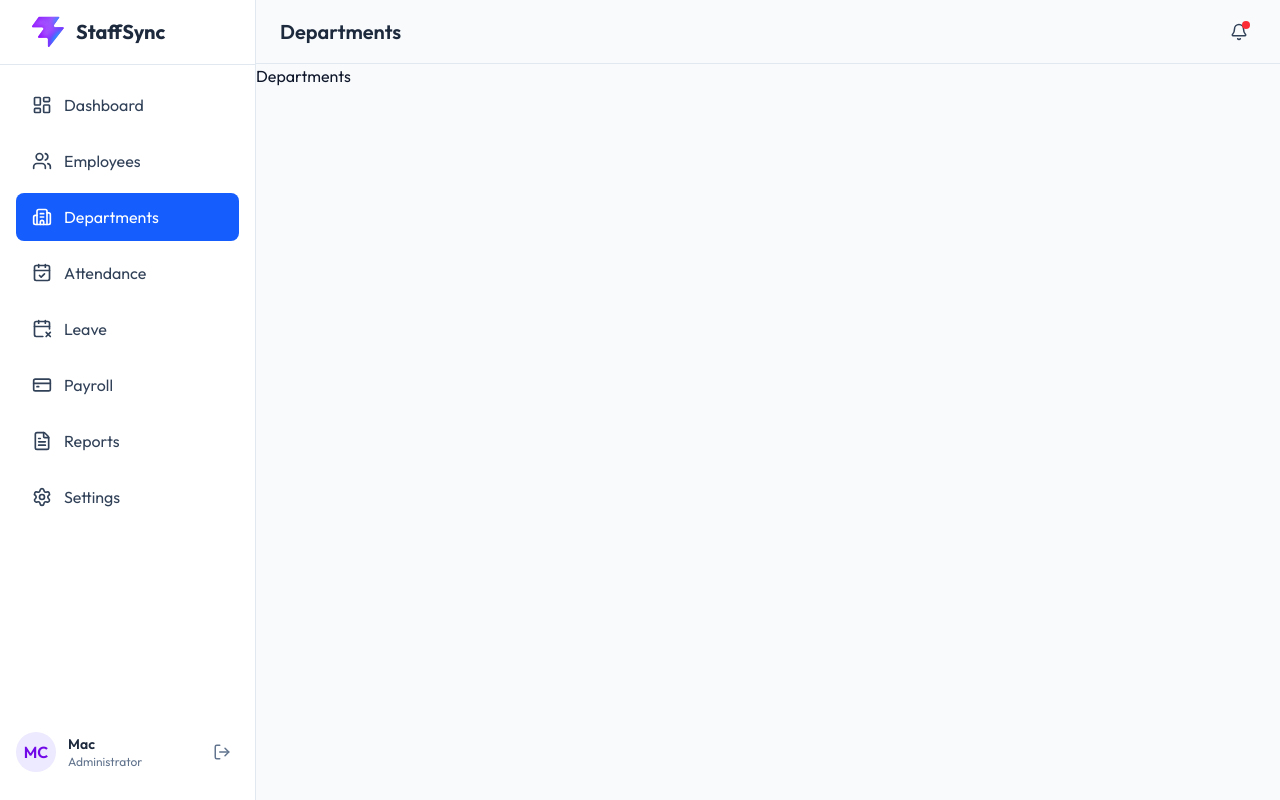
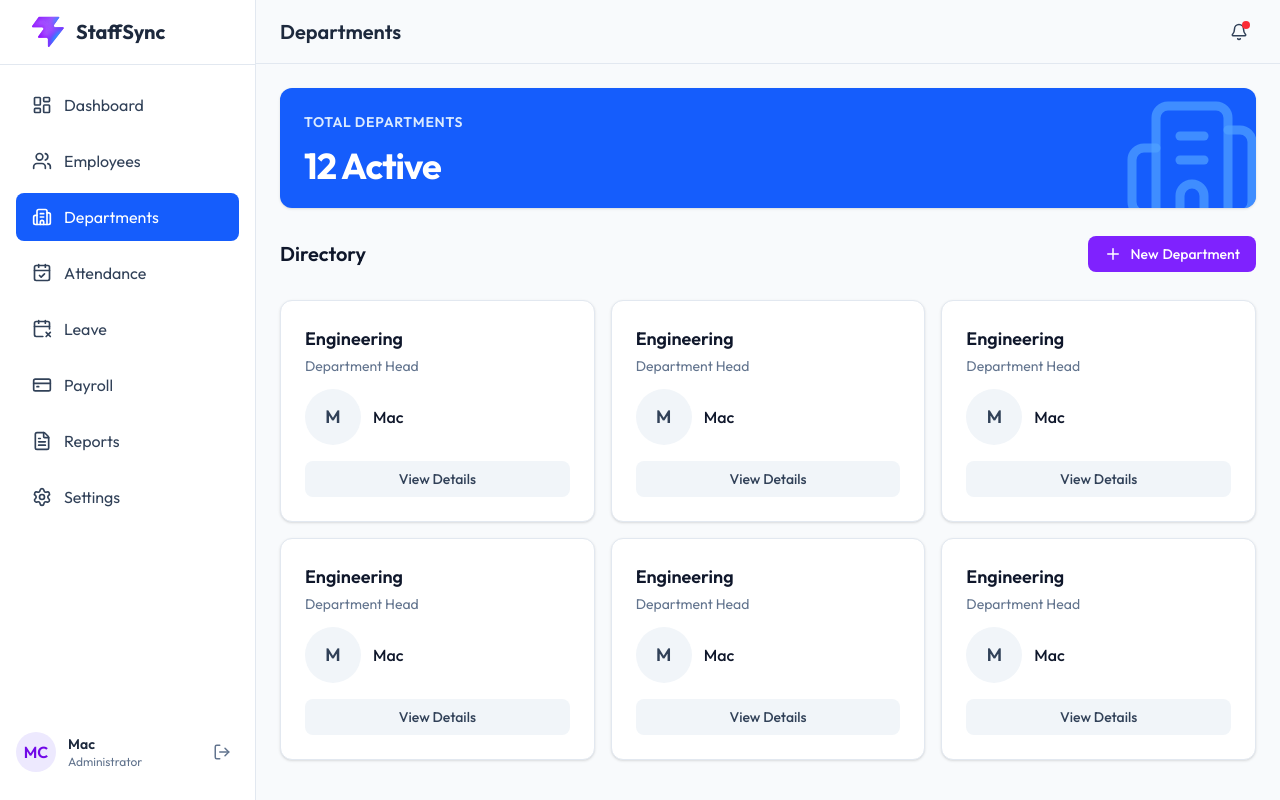
Before and after one commit to Firoz-mac/StaffSync, a React (Vite) app in the folder client/: page /departments in a window 1280 px wide. Built offline with nearby package versions, Linux system fonts and the light colour scheme.

Commit message:
feat: implement department directory UI and reusable department cards

```diff
--- /dev/null
+++ b/client/src/components/department/DepartmentCard/DepartmentCard.jsx
@@ -0,0 +1,37 @@
+import React from 'react'
+import Card from '../../Card'
+import Avatar from '../../Avatar'
+import Button from '../../Button'
+
+const DepartmentCard = () => {
+  return (
+    <Card className='p-6 cursor-pointer'>
+
+      <h3 className='text-lg font-semibold text-slate-900 dark:text-slate-100'>
+        Engineering
+      </h3>
+
+      <div>
+        <span className='text-sm text-slate-500 dark:text-slate-400'>Department Head</span>
+
+        <div className='mt-3 flex items-center gap-3'>
+
+          <Avatar
+            name='mac'
+            size='w-10 h-10'
+          />
+
+          <p className='min-w-0 wrap-break-word text-md font-medium text-slate-900 dark:text-slate-100'>
+            Mac
+          </p>
+
+        </div>
+      </div>
+
+      <Button variant='secondary' className='w-full mt-4'>View Details</Button>
+
+    </Card>
+  )
+}
+
+export default DepartmentCard
--- /dev/null
+++ b/client/src/components/department/DepartmentContent.jsx
@@ -0,0 +1,17 @@
+import React from 'react'
+import DepartmentCard from './DepartmentCard/DepartmentCard'
+
+const DepartmentContent = () => {
+  return (
+    <div className='grid grid-cols-1 lg:grid-cols-3 gap-4'>
+        <DepartmentCard/>
+        <DepartmentCard/>
+        <DepartmentCard/>
+        <DepartmentCard/>
+        <DepartmentCard/>
+        <DepartmentCard/>
+    </div>
+  )
+}
+
+export default DepartmentContent
--- /dev/null
+++ b/client/src/components/department/DepartmentHeader.jsx
@@ -0,0 +1,24 @@
+import React from 'react'
+import { Plus } from 'lucide-react';
+import Button from '../Button'
+
+const DepartmentHeader = () => {
+  return (
+    <div className='flex justify-between items-center py-3'>
+        <h6 className='text-xl font-semibold text-slate-900 dark:text-slate-100'>Directory</h6>
+        <Button
+            className='flex items-center gap-2'
+        >
+            <Plus size={18}/>
+
+            <span className='flex gap-1'>
+                New
+                <span className='hidden lg:block'>Department</span>
+            </span>
+
+        </Button>
+    </div>
+  )
+}
+
+export default DepartmentHeader
--- /dev/null
+++ b/client/src/components/department/TotalDepartments.jsx
@@ -0,0 +1,34 @@
+import React from 'react'
+import { Building2 } from 'lucide-react'
+import Card from '../Card'
+
+const TotalDepartments = () => {
+  return (
+    <Card
+        className='relative overflow-hidden p-6
+        bg-blue-600 dark:border-blue-700 border-blue-600 dark:bg-blue-950'
+        withDefaultBackground={false}
+        withDefaultBorder={false}
+    >
+        <div className='relative z-10'>
+
+            <p className='text-sm font-semibold uppercase tracking-wider text-blue-100'>Total Departments</p>
+
+            <div className='mt-4 flex items-end gap-3 text-white'>
+                <h2 className='text-4xl font-bold leading-none tracking-tight'>
+                    12 Active
+                </h2>
+            </div>
+
+        </div>
+
+        <Building2
+            className='absolute -bottom-6 -right-2 h-36 w-36 text-blue-400/70'
+            strokeWidth={1.5}
+        />
+
+    </Card>
+  )
+}
+
+export default TotalDepartments
--- a/client/src/pages/Departments.jsx
+++ b/client/src/pages/Departments.jsx
@@ -1,9 +1,15 @@
 import React from 'react'
+import TotalDepartments from '../components/department/TotalDepartments'
+import DepartmentHeader from '../components/department/DepartmentHeader'
+import DepartmentContent from '../components/department/DepartmentContent'
 
 const Departments = () => {
   return (
-    <div>
-      Departments
+    <div className='p-6 space-y-4'>
+      <TotalDepartments/>
+      <DepartmentHeader/>
+
+      <DepartmentContent/>
     </div>
   )
 }
```
